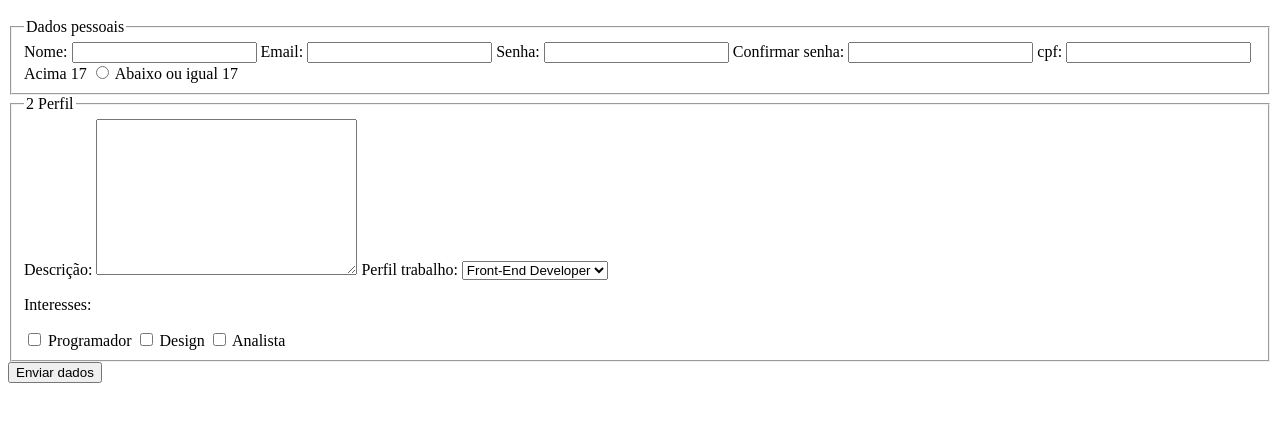
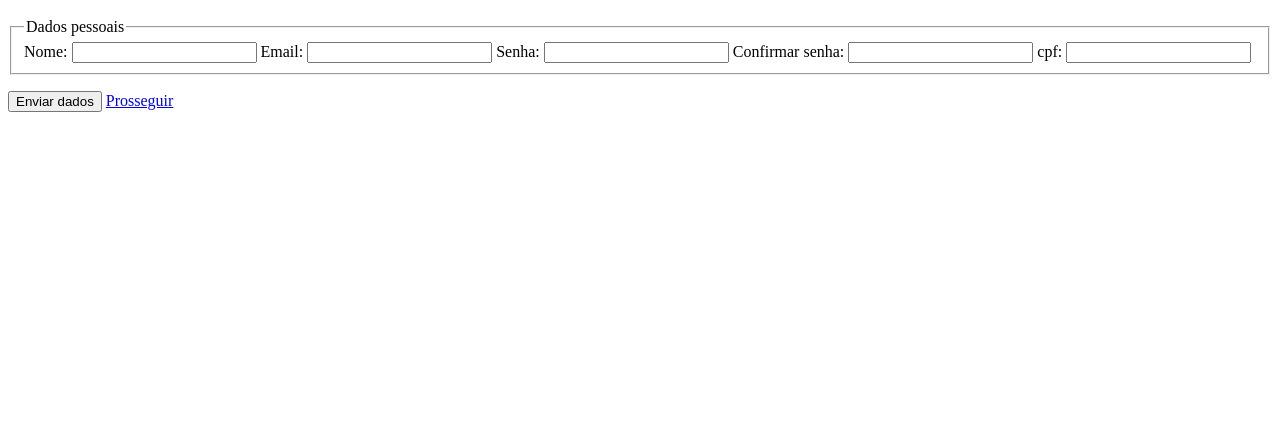
Before and after one commit to RafaelPerovano/prova_prog.web_brambila, a plain HTML site: page agencia/cadastro.html in a window 1280 px wide. Shown: the part 48-470 px from the top of the page. Drawn offline with Linux system fonts and the light colour scheme.

Commit message:
cadastro feito

```diff
--- a/agencia/cadastro.html
+++ b/agencia/cadastro.html
@@ -7,7 +7,7 @@
 <body>
     <header></header>
     <h1>Primeiro vamos fazer seu cadastro!</h1>
-    <form action="data.php" method="post">
+    <form action="" method="post">
         <fieldset>
             <legend>Dados pessoais</legend>
             <label for="nome">Nome:</label>
@@ -19,30 +19,10 @@
             <label for="confsenha">Confirmar senha:</label>
             <input type="password" name="confsenha" id="confsenha">
             <label for="cpf">cpf:</label>
-            <input type="text" name="nome" id="nome">
-            <label for="acima17">Acima 17</label>
-            <input type="radio" name="idade" id="menorigual17" value="menorigual17">
-            <label for="menorigual17">Abaixo ou igual 17</label>
+            <input type="text" name="cpf" id="cpf">
         </fieldset>
-        <fieldset>
-            <legend>2 Perfil</legend>
-            <label for="desc">Descrição:</label>
-            <textarea name="desc" id="desc" cols="30" rows="10"></textarea>
-            <label for="perfiltrab">Perfil trabalho:</label>
-            <select name="perfiltrab" id="perfiltrab">
-                <option value="frontend">Front-End Developer</option>
-                <option value="backend">Back-End Developer</option>
-                <option value="fullstack">Full-Stack Developer</option>
-            </select>
-            <p>Interesses:</p>
-            <input type="checkbox" name="prog" id="prog" value="prog">
-            <label for="prog">Programador</label>
-            <input type="checkbox" name="design" id="design" value="design">
-            <label for="design">Design</label>
-            <input type="checkbox" name="analista" id="analista" value="analista">
-            <label for="analista">Analista</label>
-        </fieldset>
-        <input type="submit" value="Enviar dados">
     </form>
+    <input type="submit" value="Enviar dados">
+    <a href="agencia\orcamento" class="botao">Prosseguir</a>
 </body>
 </html>
```
Also changed, not shown: agencia/orcamento.html (added).
